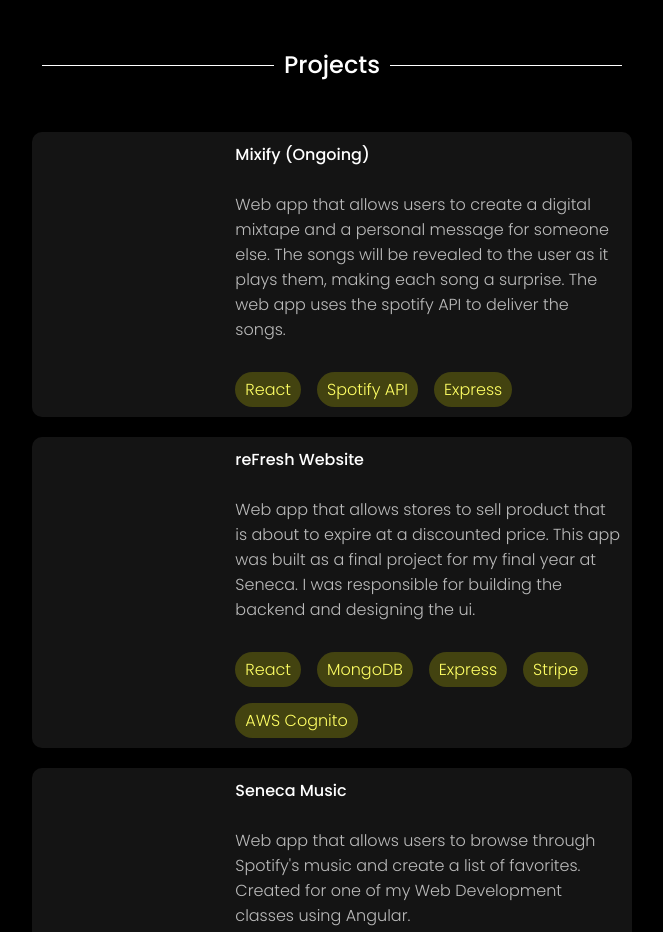
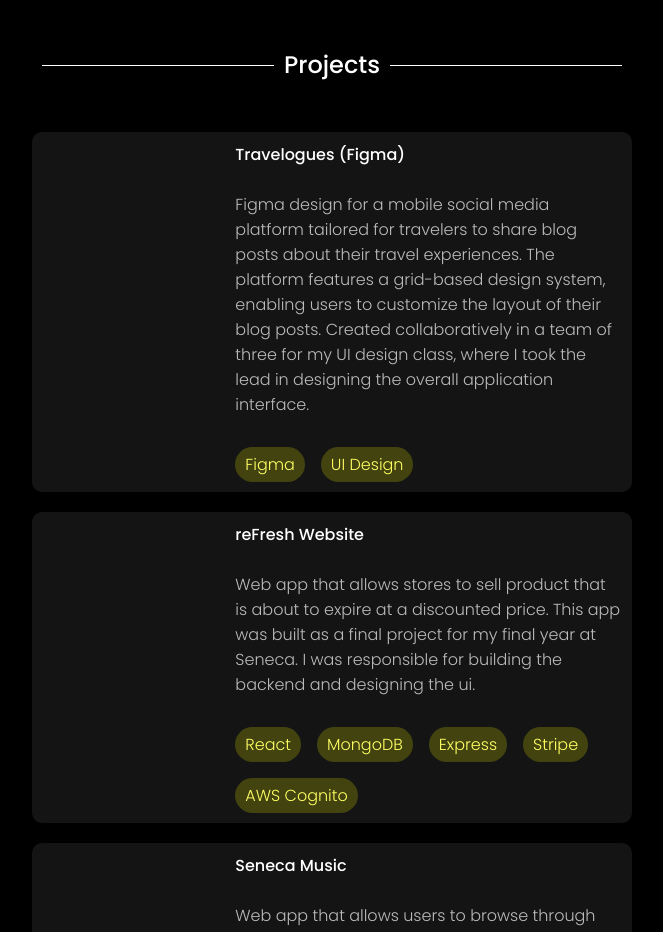
Before and after one commit to Borrkkk/PortfolioV2, a plain HTML site: page index.html in a window 1280 px wide. Shown: the part 1060-1992 px from the top of the page, without its empty margins (608-1271 px from the left). Drawn offline with Linux system fonts and the light colour scheme.

Commit message:
Added figma project

```diff
--- a/index.html
+++ b/index.html
@@ -80,24 +80,25 @@
         </section>
             <section class="portfolio">
                 <h2 class="section-title "><div></div>Projects<div></div></h2>
+            <a href="https://www.figma.com/proto/qYiDwABCk8VtVDkotp8pbW/Untitled?node-id=87-27&p=f&t=NXiNb1Gxic6oLB4W-1&scaling=scale-down&content-scaling=fixed&page-id=0%3A1&starting-point-node-id=87%3A27&show-proto-sidebar=1">
             <div class="card-container grid-2">
                     <div></div>
                         <div>
-                    <h3>Mixify (Ongoing) </h3>
+                        <h3>Travelogues (Figma)</h3>
                         <br/>
                         <p>
-                        Web app that allows users to create a digital mixtape and a personal message for
-                        someone else. The songs will be revealed to the user as it plays them, making each
-                        song a surprise. The web app uses the spotify API to deliver the songs.
+                            Figma design for a mobile social media platform tailored for travelers to share blog posts about their travel experiences.
+                            The platform features a grid-based design system, enabling users to customize the layout of their blog posts.
+                            Created collaboratively in a team of three for my UI design class, where I took the lead in designing the overall application interface.
                         </p>
                         <br/>
                         <ul class="badge-container">
-                        <li>React</li>
-                        <li>Spotify API</li>
-                        <li>Express</li>
+                            <li>Figma</li>
+                            <li>UI Design</li>
                         </ul>
                     </div>
             </div>
+        </a>
             <div class="card-container grid-2">
                 <div></div>
                 <div>
--- a/styles.css
+++ b/styles.css
@@ -128,7 +128,10 @@
     grid-template-columns: 150px 1fr;
     align-items: left;
 }
-
+a {
+    all: unset;
+    display: inline; /* Optionally restore display to inline if needed */
+  }
 #blur{
     content: " ";
     z-index: -100;
```
Lines whose indentation alone changed are shown as unchanged.
